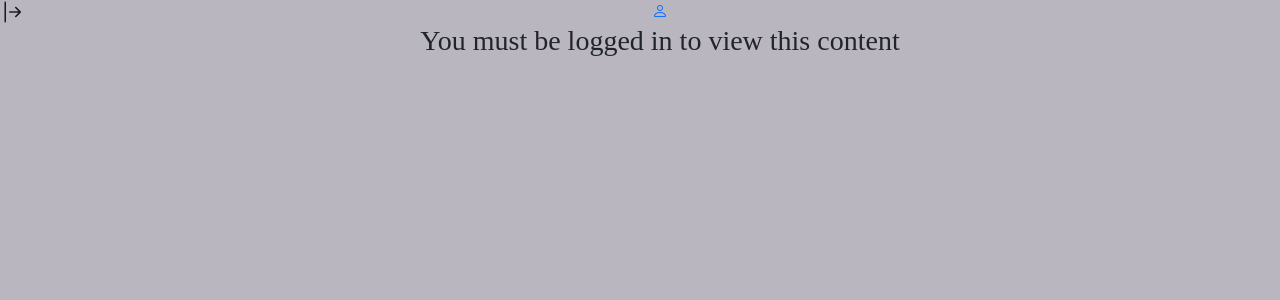
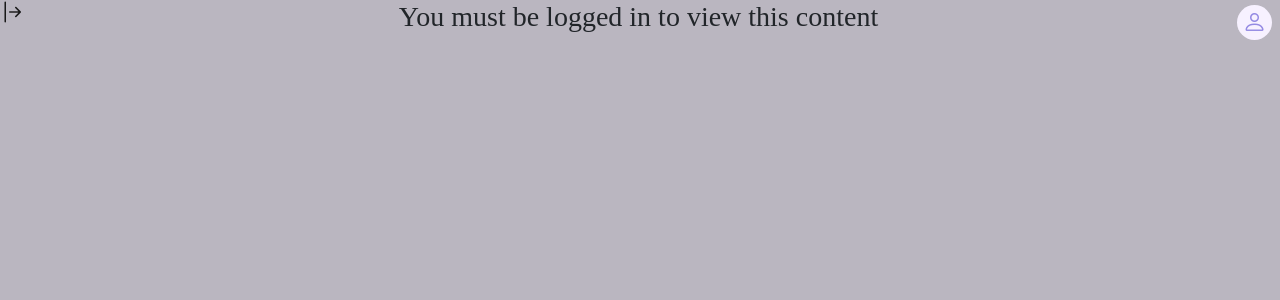
Before and after one commit to dartik24/Hyperlink, a React (Create React App) app in the folder frontend/: page /profile in a window 1280 px wide. Shown: the top 300 px of the page. Built offline with nearby package versions, Linux system fonts and the light colour scheme.

Commit message:
Added wrapper component that ensures user is logged in before they can view its children

```diff
--- a/frontend/package.json
+++ b/frontend/package.json
@@ -11,6 +11,7 @@
     "bootstrap": "^5.1.3",
     "bootstrap-icons": "^1.8.1",
     "cra-template": "1.1.3",
+    "lodash": "^4.17.21",
     "prettier": "^2.6.0",
     "react": "^17.0.2",
     "react-dom": "^17.0.2",
--- a/frontend/src/App.css
+++ b/frontend/src/App.css
@@ -3,6 +3,17 @@ div {
   background-color: var(--base7);
 }
 
-.Homepage {
+.Homepage, #profile {
   padding-top: 25vh;
 }
+
+.bi-person {
+  font-size: 24px;
+  float: right;
+  color: var(--purple);
+  margiN: 5px 8px 0 0;
+  background: var(--base8);
+  border-radius: 50px;
+  width: 35px;
+  height: 35px;
+}
--- a/frontend/src/App.js
+++ b/frontend/src/App.js
@@ -8,6 +8,7 @@ import Feed from './pages/feed/feed';
 import Profile from './pages/profile/profile';
 
 import SlideOut from './components/slideout/slideout';
+import Authenticator from './components/authenticator/authenticator';
 
 import { BrowserRouter, Route, Link } from 'react-router-dom';
 import React from 'react';
@@ -39,6 +40,9 @@ class App extends React.Component {
         <Route exact path="/signup">
           <SignUp className="SignUp" />
         </Route>
+
+        <Authenticator
+          routes={["feed", "add-listing", "profile"]}>
           <Route exact path="/feed">
             <Feed className="FeedPage" />
           </Route>
@@ -48,6 +52,8 @@ class App extends React.Component {
           <Route exact path="/profile">
             <Profile user={this.state.user} className="Profile" />
           </Route>
+        </Authenticator>
+
 
         <Route exact path="/testpage">
           <Test className="TestPage" />
--- /dev/null
+++ b/frontend/src/components/authenticator/authenticator.jsx
@@ -0,0 +1,27 @@
+import React from 'react';
+import * as _ from 'lodash'
+import { withRouter } from 'react-router-dom';
+
+class Authenticator extends React.Component {
+    constructor(props) {
+        super(props);
+        this.state = {
+            children: this.props.children,
+            user: this.props.user || null
+        }
+    }
+
+    render() {
+        const page = this.props.location.pathname.replaceAll('/', '');
+        const requiresAuth = _.find(this.props.routes, route => route===page);
+
+        const error = () => <h3> You must be logged in to view this content </h3>;
+        const children = () => this.state.user ? this.state.children : error();
+
+        const content = () => requiresAuth ? children() : <></>;
+
+        return (<>{content()}</>)
+    }
+}
+
+export default withRouter(Authenticator);
--- a/frontend/src/pages/feed/feed.jsx
+++ b/frontend/src/pages/feed/feed.jsx
@@ -11,6 +11,7 @@ class Feed extends React.Component {
   }
 
   render() {
+    console.log("feed");
     const feed = this.state.feeds.map((f) => (
       <div className="entry">
         <h4> {f.author} </h4>
--- a/frontend/src/pages/profile/profile.jsx
+++ b/frontend/src/pages/profile/profile.jsx
@@ -25,8 +25,8 @@ class Profile extends React.Component {
     deletePressed = () => { }
 
     render() {
-        const profile = () =>
-            <>
+        return(
+            <div id='profile'>
                 <h3>User Profile</h3>
                 <InputForm
                     inputs={this.isEmployee() ? this.employeeFields : this.employerFields}
@@ -36,18 +36,6 @@ class Profile extends React.Component {
                                 { name: 'Delete Account', callback: this.deletePressed }]}
                     ref={this.form}
                 />
-            </>;
-
-        const error = () =>
-        <>
-            <h3>
-                You must be logged in to view this content
-            </h3>
-        </>
-
-        return(
-            <div id='profile'>
-                {this.state.user !== null ? profile() : error()}
             </div>
         );
     }
```
Also changed, not shown: 1 other file (tests, documents, lock files or other folders). Lines whose indentation alone changed are shown as unchanged.
